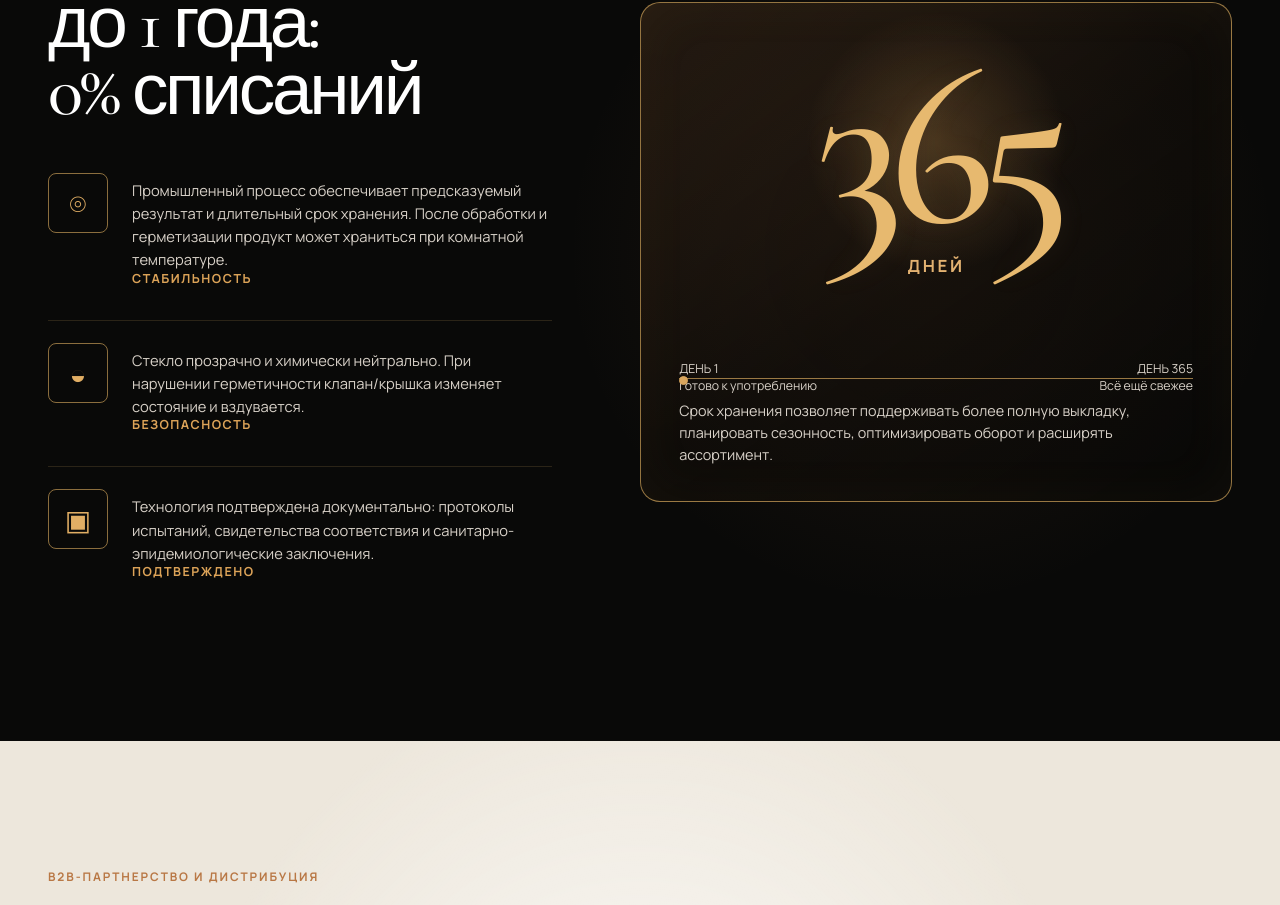
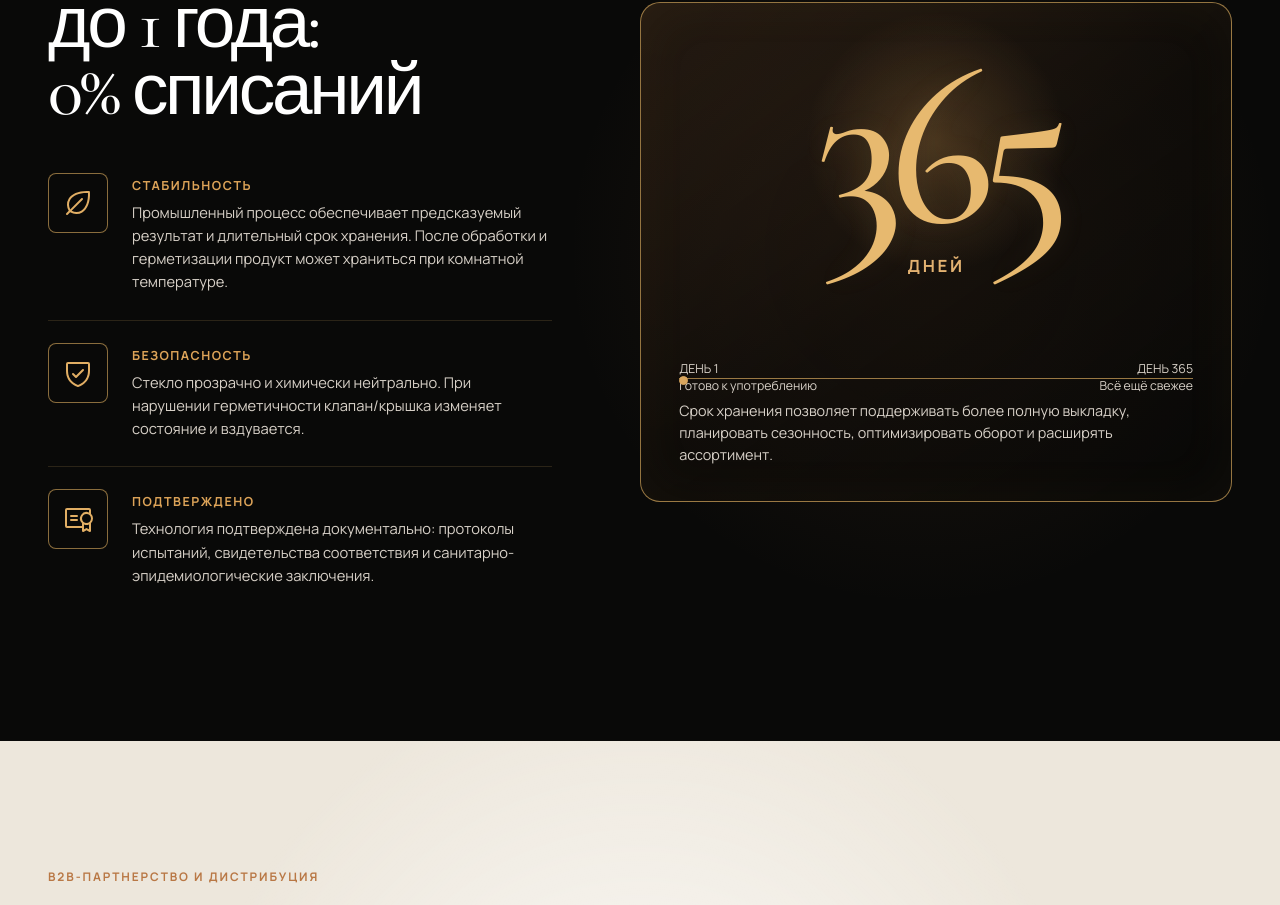
Before and after one commit to sillexy/AbramovGurme, a Next.js app: page / in a window 1280 px wide. Shown: the part 9659-10564 px from the top of the page. Built offline with nearby package versions, Linux system fonts and the light colour scheme.

Commit message:
style: use supplied safety icons and top labels

```diff
--- a/src/app/safety-reference.css
+++ b/src/app/safety-reference.css
@@ -44,21 +44,6 @@
 .safety-copy p:first-child { border-top: 0; }
 
 .safety-copy p::before {
-  position: absolute;
-  top: 22px;
-  left: 0;
-  display: grid;
-  width: 60px;
-  height: 60px;
-  place-items: center;
-  border: 1px solid rgba(201,158,88,.68);
-  border-radius: 8px;
-  color: #e1ae64;
-  font-size: 28px;
-  line-height: 1;
-}
-
-.safety-copy p::after {
   display: block;
   margin-bottom: 7px;
   color: #dca358;
@@ -70,12 +55,26 @@
   content: "";
 }
 
-.safety-copy p:nth-child(1)::before { content: "⌾"; }
-.safety-copy p:nth-child(1)::after { content: "Стабильность"; }
-.safety-copy p:nth-child(2)::before { content: "◒"; }
-.safety-copy p:nth-child(2)::after { content: "Безопасность"; }
-.safety-copy p:nth-child(3)::before { content: "▣"; }
-.safety-copy p:nth-child(3)::after { content: "Подтверждено"; }
+.safety-copy p::after {
+  position: absolute;
+  top: 22px;
+  left: 0;
+  width: 60px;
+  height: 60px;
+  border: 1px solid rgba(201,158,88,.68);
+  border-radius: 8px;
+  background-repeat: no-repeat;
+  background-position: center;
+  background-size: 32px 32px;
+  content: "";
+}
+
+.safety-copy p:nth-child(1)::before { content: "Стабильность"; }
+.safety-copy p:nth-child(1)::after { background-image: url("/icons/safety-stability.svg"); }
+.safety-copy p:nth-child(2)::before { content: "Безопасность"; }
+.safety-copy p:nth-child(2)::after { background-image: url("/icons/safety-safe.svg"); }
+.safety-copy p:nth-child(3)::before { content: "Подтверждено"; }
+.safety-copy p:nth-child(3)::after { background-image: url("/icons/safety-confirmed.svg"); }
 
 .safety-number {
   position: relative;
@@ -184,10 +183,10 @@
     padding: 24px 0 24px 66px;
   }
 
-  .safety-copy p::before {
+  .safety-copy p::after {
     width: 48px;
     height: 48px;
-    font-size: 22px;
+    background-size: 26px 26px;
   }
 
   .safety-number {
```
